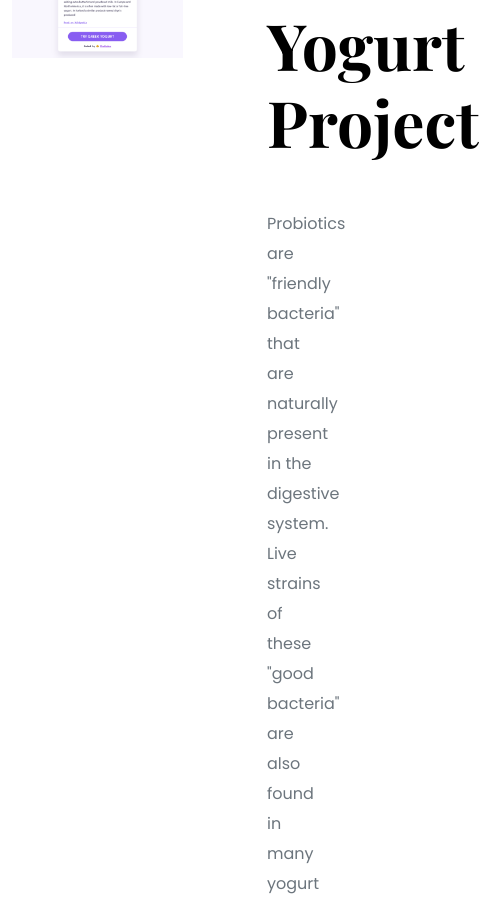
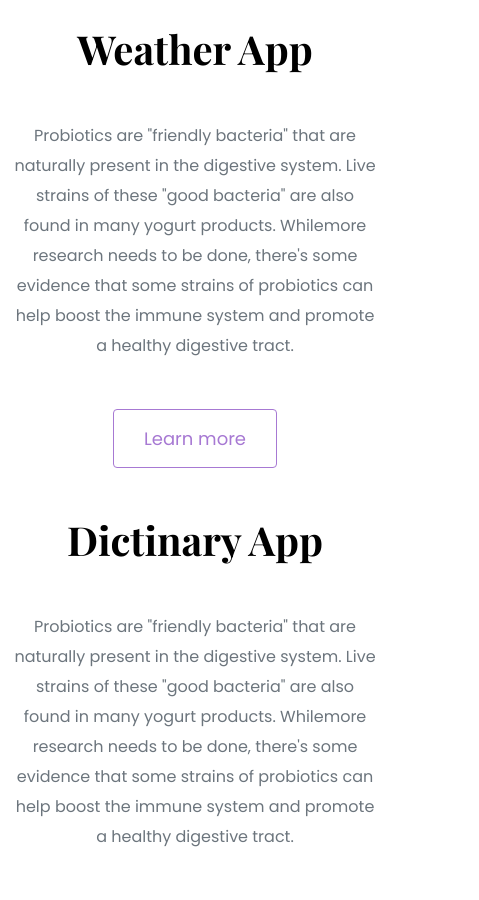
Before and after one commit to mariasalud/portfolio-4, a plain HTML site: page index.html in a window 390 px wide. Shown: the part 1100-2000 px from the top of the page, 479 px wide, since content can reach past the window. Drawn offline with nearby package versions, Linux system fonts and the light colour scheme; a web font is replaced by a local one.

Commit message:
Integrated the content design of the homepage.

```diff
--- a/index.html
+++ b/index.html
@@ -33,12 +33,11 @@
 Feature Project which my best projects be chaouse to show
 </p>
   <div class="container">
-      <div class="row">
-          <div class="col-6">
+      <div class="row mb-5">
+          <div class="col d-none d-lg-block">
           <img src="images/yogurt.png" class="img-fluid" alt="" />
       </div>
-
-     <div class="col-6">
+     <div class="col">
     <div class="project-description">
    <h2 class="mb-5">
           Yogurt Project
@@ -53,6 +52,48 @@ Probiotics are "friendly bacteria" that are naturally present in the digestive s
         </div>
       </div>
     </div>
+
+<div class="row mb-5">
+
+     <div class="col">
+    <div class="project-description">
+   <h2 class="mb-5">
+          Weather App
+      </h2>
+         <p class="mb-5 text-muted">
+         Probiotics are "friendly bacteria" that are naturally present in the digestive system.
+         Live strains of these "good bacteria" are also found in many yogurt products. Whilemore
+          research needs to be done, there's some evidence that some strains of probiotics can
+          help boost the immune system and promote a healthy digestive tract.
+         </p>
+         <a href="#" class="btn btn-branding-outline">Learn more</a>
+        </div>
+      </div>
+       <div class="col d-none d-lg-block">
+          <img src="images/weather.png" class="img-fluid" alt="" />
+      </div>
+    </div>
+
+       <div class="row mb-5">
+          <div class="col d-none d-lg-block">
+          <img src="images/dictionary.png" class="img-fluid" alt="" />
+      </div>
+     <div class="col">
+    <div class="project-description">
+   <h2 class="mb-5">
+          Dictinary App
+      </h2>
+         <p class="mb-5 text-muted">
+         Probiotics are "friendly bacteria" that are naturally present in the digestive system.
+         Live strains of these "good bacteria" are also found in many yogurt products. Whilemore
+          research needs to be done, there's some evidence that some strains of probiotics can
+          help boost the immune system and promote a healthy digestive tract.
+         </p>
+         <a href="#" class="btn btn-branding-outline">Learn more</a>
+        </div>
+      </div>
+    </div>
+
 </div>
 </body>
 </html>
--- a/styles/portfolio.css
+++ b/styles/portfolio.css
@@ -16,6 +16,7 @@ h1, h2, h3, h4, h5, h6 {
 
 h1 {
     font-size: 96px;
+    line-height: 1.5;
 }
 h2 {
     font-size: 64px;
@@ -66,3 +67,23 @@ p  {
 .project-description {
     padding: 120px 60px;
 }
+
+@media (max-width: 900px) {
+    h1 {
+        font-size: 55px;
+        line-height: 1.4;
+    }
+
+    h2 {
+        font-size: 40px;
+    }
+
+.hero {
+    padding: 80px 20px;
+}
+
+.project-description {
+    padding: 0;
+    text-align: center;
+}
+}
```
Lines whose indentation alone changed are shown as unchanged.
